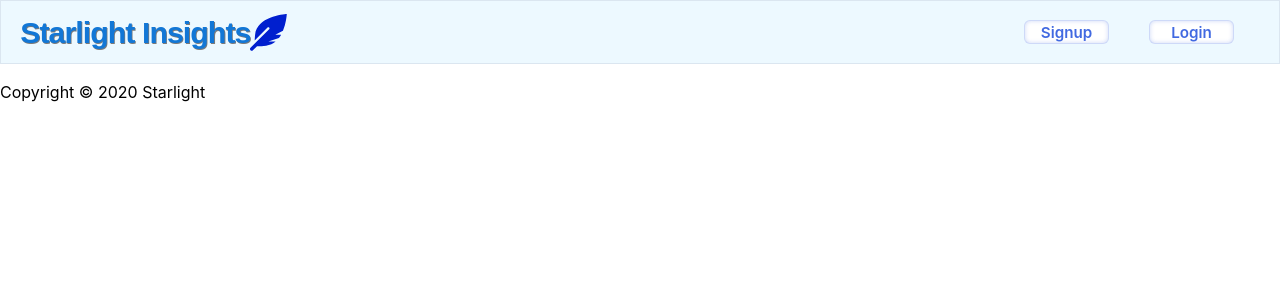
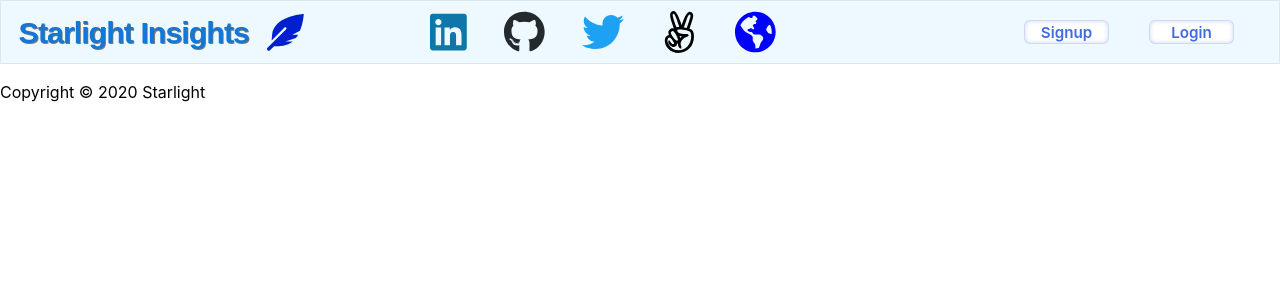
Before and after one commit to 12Starlight/MERN-stack, a React (Create React App) app in the folder frontend/: page /new_note in a window 1280 px wide. Shown: the top 300 px of the page. Built offline with nearby package versions, Linux system fonts and the light colour scheme.

Commit message:
Added social media links and styled navbar title

```diff
--- a/frontend/src/components/nav/navbar.css
+++ b/frontend/src/components/nav/navbar.css
@@ -26,6 +26,7 @@
   font-family: Arial, Helvetica, sans-serif;
   text-align: center;
   padding-left: 5%;
+  padding-right: 5%;
   font-size: 1.9em;
   font-weight: 600;
   /*text-shadow:  0 .2px 0 rgb(48, 0, 207),
@@ -206,3 +207,71 @@
   background: whitesmoke;
   color: darkblue;
 }
+
+.navLinks-wrapper {
+  display: flex;
+  align-items: center;
+  justify-content: start;
+  width: 500px;
+  margin-right: 13%;
+  /* border: 1px solid fuchsia; */
+}
+
+.navLinks-container {
+  display: flex;
+  justify-content: space-evenly;
+  max-height: 100%;
+  width: 100%;
+  height: 42px;
+  /* border: 1px solid fuchsia; */
+}
+
+.outer-links {
+  display: flex;
+  /* justify-content: space-evenly; */
+  /* font-size: 1em; */
+  max-width: 100%;
+  /* border: 1px solid fuchsia; */
+}
+
+.inner-links {
+  display: flex;
+  /* justify-content: space-evenly; */
+  max-width: 100%;
+  /* border: 1px solid blue; */
+}
+
+.linkedIn {
+  display: flex;
+  flex-direction: row;
+  color: #0e76a8;
+  height: 42px;
+}
+
+.github {
+  display: flex;
+  flex-direction: row;
+  color: #24292e;
+  height: 42px;
+}
+
+.twitter {
+  display: flex;
+  flex-direction: row;
+  color: #1DA1F2;
+  height: 42px;
+}
+
+.angel {
+  display: flex;
+  flex-direction: row;
+  color: black;
+  height: 42px;
+}
+
+.globe {
+  display: flex;
+  flex-direction: row;
+  color: blue;
+  height: 42px;
+}
--- a/frontend/src/components/nav/navbar.js
+++ b/frontend/src/components/nav/navbar.js
@@ -1,8 +1,8 @@
 import React from 'react';
 import { Link } from 'react-router-dom';
 import { FontAwesomeIcon } from '@fortawesome/react-fontawesome';
-import { faJediOrder } from '@fortawesome/free-brands-svg-icons'
-import { faFeatherAlt } from '@fortawesome/free-solid-svg-icons'
+import { faJediOrder, faLinkedin, faGithub, faTwitter, faAngellist } from '@fortawesome/free-brands-svg-icons'
+import { faFeatherAlt, faGlobeAmericas } from '@fortawesome/free-solid-svg-icons'
 import './navbar.css';
 
 
@@ -48,6 +48,15 @@ class NavBar extends React.Component {
     return (
       <div className='nav-outer vertical-line'>
         <div className='nav-title'><div className='nav-title-inner'>Starlight Insights</div><FontAwesomeIcon className='nav-title-inner-icon' icon={faFeatherAlt} /></div>
+        <div class="navLinks-wrapper">
+          <ul class="navLinks-container">
+            <li className='outer-links'><a className='inner-links' href="https://www.linkedin.com/in/davegagnat/"><FontAwesomeIcon class="linkedIn" icon={faLinkedin} /></a></li>
+            <li className='outer-links'><a className='inner-links' href="https://github.com/12Starlight"><FontAwesomeIcon class="github" icon={faGithub} /></a></li>
+            <li className='outer-links'><a className='inner-links' href="https://twitter.com/hashtag/TheCodeEffect?src=hash"><FontAwesomeIcon class="twitter" icon={faTwitter} /></a></li>
+            <li className='outer-links'><a className='inner-links' href="https://angel.co/u/dave-gagnat"><FontAwesomeIcon class="angel" icon={faAngellist} /></a></li>
+            <li className='outer-links'><a className='inner-links' href="https://www.davegagnat.com"><FontAwesomeIcon class="globe" icon={faGlobeAmericas} /></a></li>
+          </ul>
+        </div>
         <div>
           {this.getLinks()}
         </div>
```
